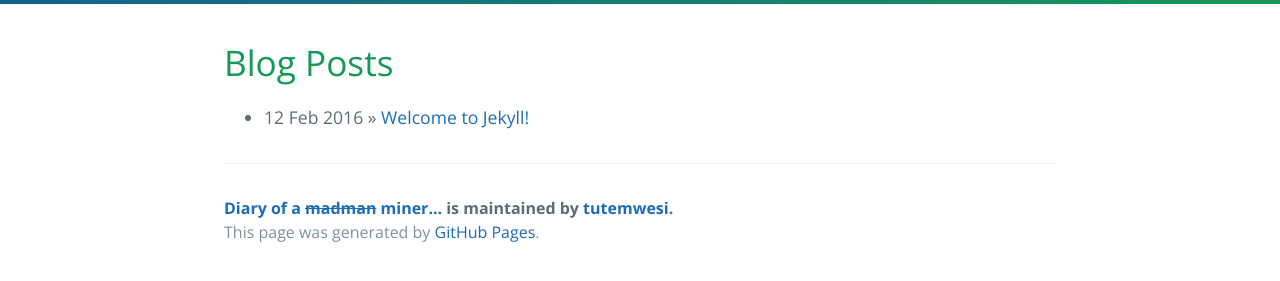
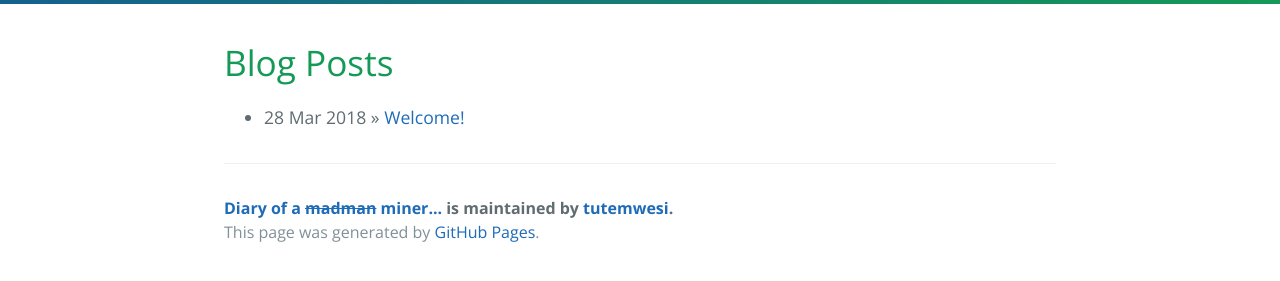
Before and after one commit to intheether/intheether.github.io, a Jekyll site: the page built from index.html, in a window 1280 px wide. Shown: the part 379-660 px from the top of the page. Built offline with Jekyll 4.4.1, drawn with Linux system fonts in a browser that asks for light colours; the list of posts is cut into pages by our own code.

Commit message:
Update 2018-03-29-live.markdown

```diff
--- a/_posts/2018-03-29-live.markdown
+++ b/_posts/2018-03-29-live.markdown
@@ -1,7 +1,7 @@
 ---
 layout: default
-title:  "Welcome to Jekyll!"
-date:   2016-02-12 17:50:00
+title:  "Welcome!"
+date:   28-03-2018
 categories: main
 ---
 
```
